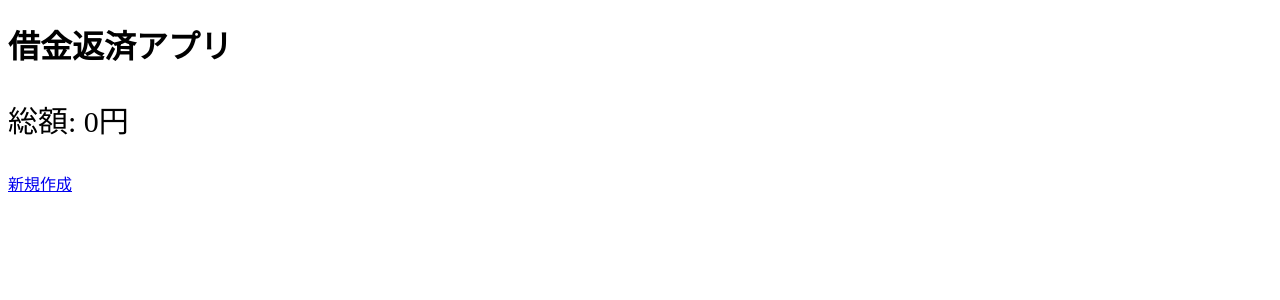
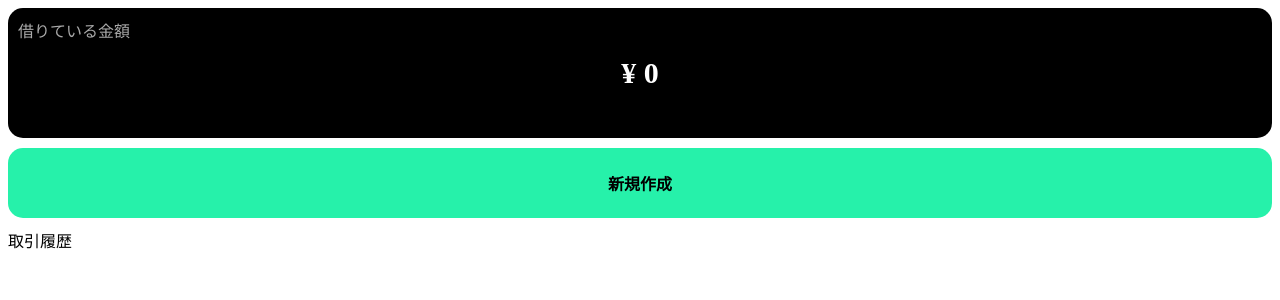
Before and after one commit to suzukias/payback, a Flask app: page / in a window 1280 px wide. Shown: the top 300 px of the page. Run offline with Flask 3, Linux system fonts and the light colour scheme; data that the repository does not hold is empty.

Commit message:
added styles

```diff
--- a/static/style.css
+++ b/static/style.css
@@ -1,3 +1,78 @@
+p,ul,td,th{
+    margin: 0;
+    padding: 0;
+}
+.payback__total-wrap {
+    background-color: #000;
+    border-radius: 15px;
+    height: 130px;
+    position: relative;
+}
+.payback__total-text {
+    color: darkgray;
+    padding: 10px 0 0 10px;
+}
 .payback__total {
     font-size: 30px;
+    color: #fff;
+    font-weight: bold;
+    color: #fff;
+    display: flex;
+    align-items: center;
+    justify-content: center;
+    position: absolute;
+    top: 0;
+    bottom: 0;
+    left: 0;
+    right: 0;
 }
+.payback__create-link {
+    text-decoration: none;
+    background-color: #26f1aa;
+    height: 70px;
+    display: flex;
+    justify-content: center;
+    align-items: center;
+    border-radius: 15px;
+    margin-top: 10px;
+    color: #000;
+    font-weight: bold;
+}
+.payback__history {
+    margin: 10px 0;
+}
+.payback__history-wrap {
+    border: 1px solid darkgray;
+    margin-top: 10px;
+    padding: 10px;
+}
+.payback__history-content {
+    display: flex;
+    align-items: center;
+    justify-content: space-between;
+}
+.payback__history-price-detail {
+    display: flex;
+    align-items: baseline;
+}
+.payback__choice-green {
+    color: green;
+}
+.payback__choice-red {
+    color: red;
+}
+.payback__history-price {
+    font-size: 20px;
+    font-weight: bold;
+    margin-left: 5px;
+}
+.payback__history-date {
+    font-size: 12px;
+}
+.payback__delete {
+    text-decoration: none;
+    color: #fff;
+    background-color: #000;
+    padding: 3px;
+    font-size: 12px;
+}
--- a/templates/base.html
+++ b/templates/base.html
@@ -3,7 +3,7 @@
 <head>
     <meta charset="UTF-8">
     <meta name="viewport" content="width=device-width, initial-scale=1.0">
-    <title>Document</title>
+    <title>返済アプリ</title>
     {% block head %}
     <link rel="stylesheet" href="../static/style.css">
     {% endblock %}
--- a/templates/index.html
+++ b/templates/index.html
@@ -1,14 +1,27 @@
 {% extends 'base.html' %}
 
 {% block body %}
-   <h1>借金返済アプリ</h1>
-   <p class="payback__total">総額: {{ "{:,}".format(total_price) }}円</p>
-   <a href="{{ url_for('create') }}" class="">新規作成</a>
+   <div class="payback__total-wrap">
+      <p class="payback__total-text">借りている金額</p>
+      <p class="payback__total">¥ {{ "{:,}".format(total_price) }}</p>
+   </div>
+   <a class="payback__create-link" href="{{ url_for('create') }}" class="">新規作成</a>
+   <p class="payback__history">取引履歴</p>
    {% for post in posts|reverse %}
-      <p>{{ post.display_choice }}</p>
-      <p>金額: {{ "{:,}".format(post.price) }}円</p>
-      <p>日付： {{ post.date.date() }}</p>
-      <p>内容： {{ post.detail}}</p>
-      <a href="delete/{{ post.id }}" role="button">削除</a>
+      <div class="payback__history-wrap">
+         <div class="payback__history-content">
+            <div>
+               <p class="payback__history-date">{{ post.date.date() }}</p>
+               <div class="payback__history-price-detail">
+                  <div class="{% if post.display_choice == '返済' %} payback__choice-green {% elif post.display_choice == '借金' %} payback__choice-red {% endif %}">
+                     <p>{{ post.display_choice }}</p>
+                  </div>
+                  <p class="payback__history-price">¥{{ "{:,}".format(post.price) }}</p>
+               </div>
+            </div>
+            <a class="payback__delete" href="delete/{{ post.id }}" role="button">削除</a>
+         </div>
+         <p>詳細：{{ post.detail}}</p>
+      </div>
    {% endfor %}
 {% endblock %}
```
